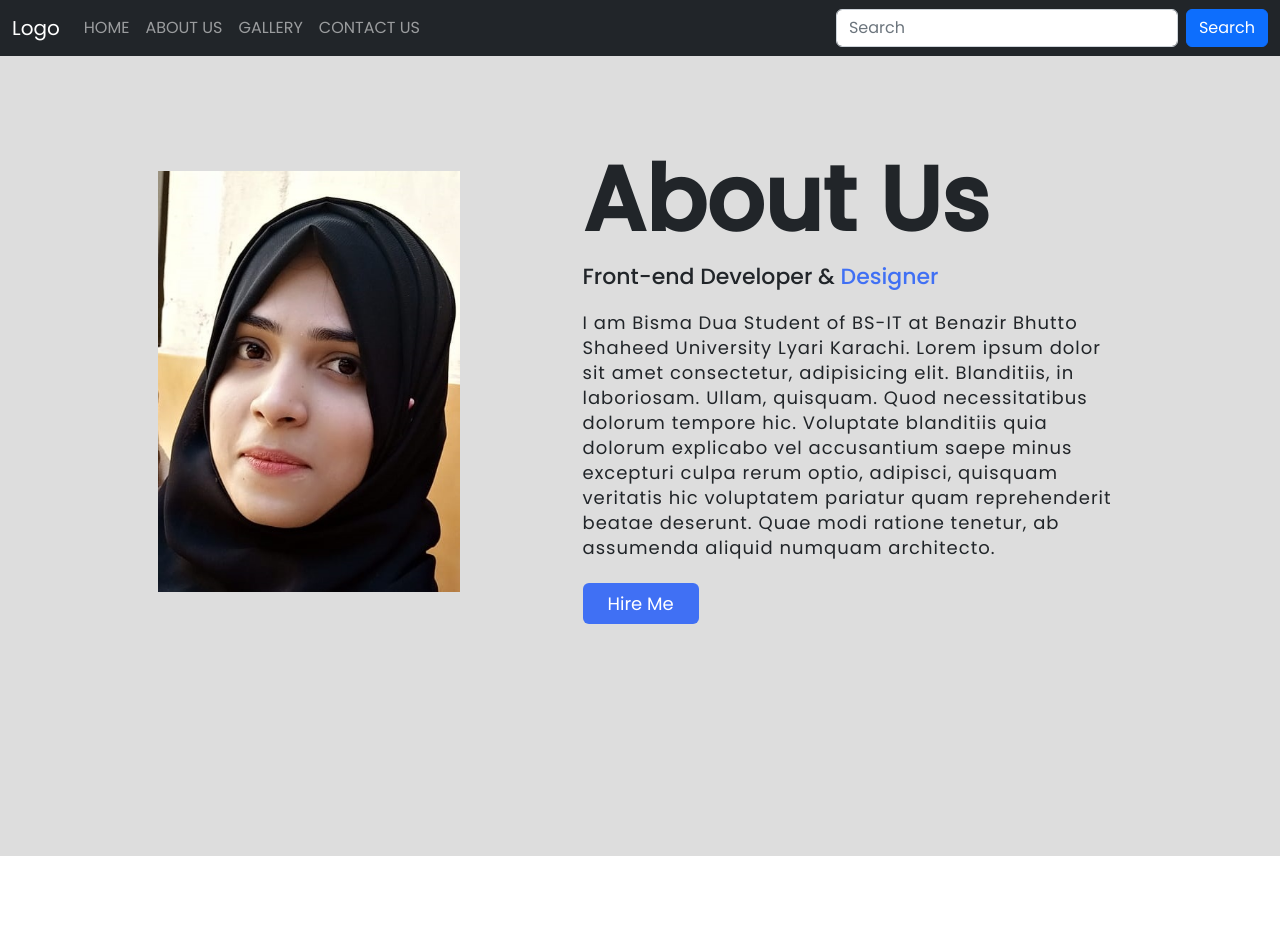
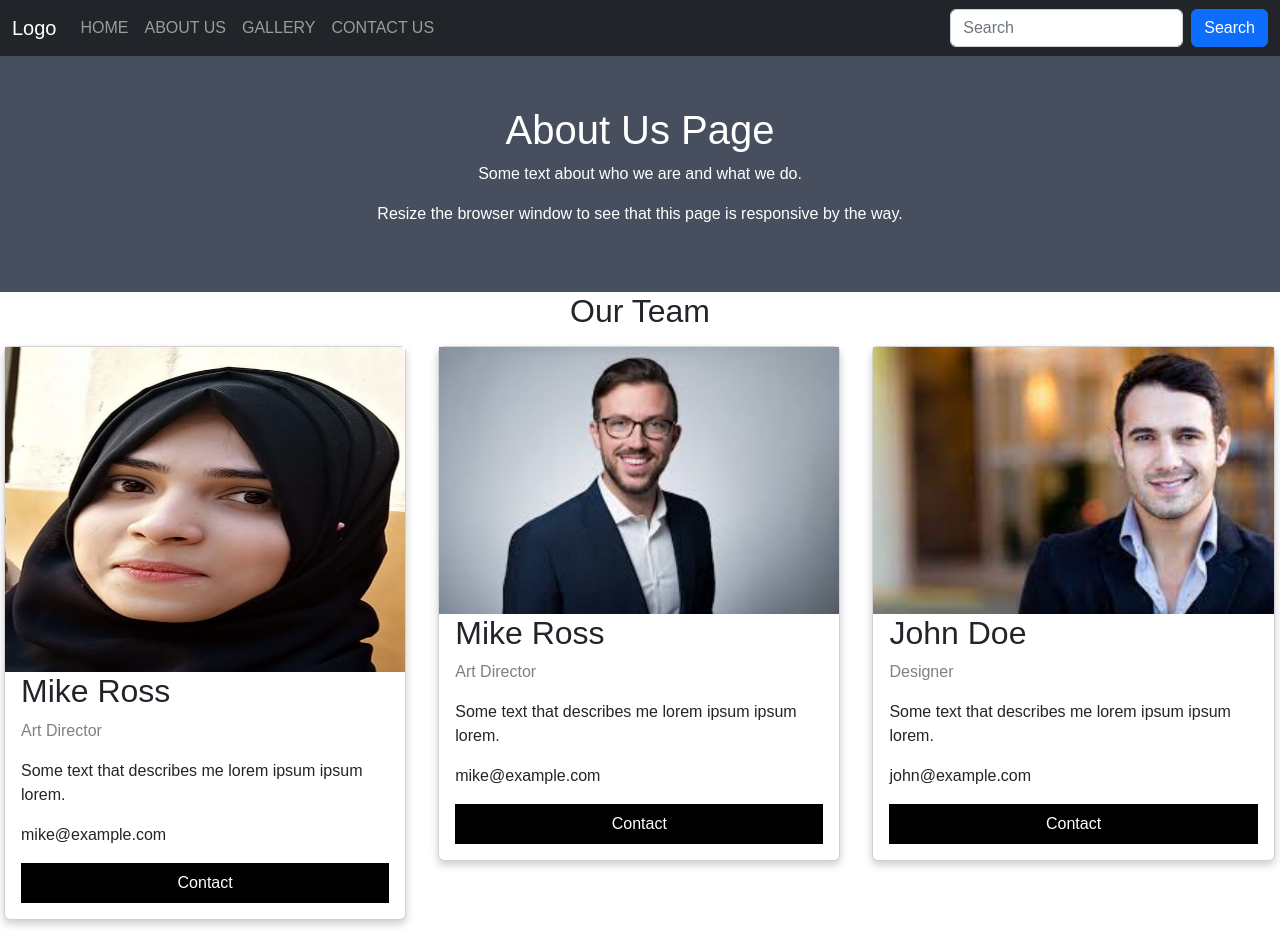
Before and after one commit to BismaDua/Bootstrapweb, a plain HTML site: page about.html in a window 1280 px wide. Before the commit the page ends 856 px from the top, so only its background shows below. Drawn offline with nearby package versions, Linux system fonts and the light colour scheme.

Commit message:
Update about.html

```diff
--- a/about.html
+++ b/about.html
@@ -1,80 +1,87 @@
 <!DOCTYPE html>
 <html lang="en">
 <head>
-  <meta charset="UTF-8">
-  <meta name="viewport" content="width=device-width, initial-scale=1.0">
-  <meta http-equiv="X-UA-Compatible" content="ie=edge">
+  <title>Bootstrap Example</title>
+  <meta charset="utf-8">
+  <meta name="viewport" content="width=device-width, initial-scale=1">
   <link href="https://cdn.jsdelivr.net/npm/bootstrap@5.2.3/dist/css/bootstrap.min.css" rel="stylesheet">
+  <link href="css/styles.css" rel="stylesheet" />
   <script src="https://cdn.jsdelivr.net/npm/bootstrap@5.2.3/dist/js/bootstrap.bundle.min.js"></script>
+</head>
+
 <style>
-    @import url('https://fonts.googleapis.com/css2?family=Poppins:wght@200;300;400;500&display=swap');
-*{
+body {
+  font-family: Arial, Helvetica, sans-serif;
   margin: 0;
-  padding: 0;
-  box-sizing: border-box;
-  font-family: 'Poppins', sans-serif;
-}
-.about-us{
-  height: 100vh;
-  width: 100%;
-  padding: 90px 0;
-  background: #ddd;
-}
-.pic{
-  height: auto;
-  width:  302px;
-}
-.about{
-  width: 1130px;
-  max-width: 85%;
-  margin: 0 auto;
-  display: flex;
-  align-items: center;
-  justify-content: space-around;
-}
-.text{
-  width: 540px;
-}
-.text h2{
-  font-size: 90px;
-  font-weight: 600;
-  margin-bottom: 10px;
-
-}
-.text h5{
-  font-size: 22px;
-  font-weight: 500;
-  margin-bottom: 20px;
-}
-span{
-  color: #4070f4;
-}
-.text p{
-  font-size: 18px;
-  line-height: 25px;
-  letter-spacing: 1px;
-}
-.data{
-  margin-top: 30px;
-}
-.hire{
-  font-size: 18px;
-  background: #4070f4;
-  color: #fff;
-  text-decoration: none;
-  border: none;
-  padding: 8px 25px;
-  border-radius: 6px;
-  transition: 0.5s;
-}
-.hire:hover{
-  background: #000;
-  border: 1px solid #4070f4;
 }
 
+html {
+  box-sizing: border-box;
+}
+
+*, *:before, *:after {
+  box-sizing: inherit;
+}
+
+.column {
+  float: left;
+  width: 33.3%;
+  margin-bottom: 16px;
+  padding: 0 8px;
+}
+
+.card {
+  box-shadow: 0 4px 8px 0 rgba(0, 0, 0, 0.2);
+  margin: 8px;
+}
+
+.about-section {
+  padding: 50px;
+  text-align: center;
+  background-color: #474e5d;
+  color: white;
+}
+
+.container {
+  padding: 0 16px;
+}
+
+.container::after, .row::after {
+  content: "";
+  clear: both;
+  display: table;
+}
+
+.title {
+  color: grey;
+}
+
+.button {
+  border: none;
+  outline: 0;
+  display: inline-block;
+  padding: 8px;
+  color: white;
+  background-color: #000;
+  text-align: center;
+  cursor: pointer;
+  width: 100%;
+}
+
+.button:hover {
+  background-color: #555;
+}
+
+@media screen and (max-width: 650px) {
+  .column {
+    width: 100%;
+    display: block;
+  }
+}
 </style>
 </head>
 <body>
+
   <nav class="navbar navbar-expand-sm navbar-dark bg-dark">
     <div class="container-fluid">
       <a class="navbar-brand" href="javascript:void(0)">Logo</a>
@@ -104,18 +111,53 @@ span{
       </div>
     </div>
   </nav>
-  <section class="about-us">
-    <div class="about">
-      <img src="./bd.jpg" class="pic">
-      <div class="text">
-        <h2>About Us</h2>
-        <h5>Front-end Developer & <span>Designer</span></h5>
-          <p>I am Bisma Dua Student of BS-IT at Benazir Bhutto Shaheed University Lyari Karachi. Lorem ipsum dolor sit amet consectetur, adipisicing elit. Blanditiis, in laboriosam. Ullam, quisquam. Quod necessitatibus dolorum tempore hic. Voluptate blanditiis quia dolorum explicabo vel accusantium saepe minus excepturi culpa rerum optio, adipisci, quisquam veritatis hic voluptatem pariatur quam reprehenderit beatae deserunt. Quae modi ratione tenetur, ab assumenda aliquid numquam architecto.</p>
-        <div class="data">
-        <a href="#" class="hire">Hire Me</a>
+<div class="about-section">
+  <h1>About Us Page</h1>
+  <p>Some text about who we are and what we do.</p>
+  <p>Resize the browser window to see that this page is responsive by the way.</p>
+</div>
+
+<h2 style="text-align:center">Our Team</h2>
+<div class="row">
+  <div class="column">
+    <div class="card">
+      <img src="./bd.jpg" alt="Mike" style="width:100%" height="325px">
+      <div class="container">
+        <h2>Mike Ross</h2>
+        <p class="title">Art Director</p>
+        <p>Some text that describes me lorem ipsum ipsum lorem.</p>
+        <p>mike@example.com</p>
+        <p><button class="button">Contact</button></p>
       </div>
     </div>
   </div>
-  </section>
+
+  <div class="column">
+    <div class="card">
+      <img src="./image2.jpg" alt="Mike" style="width:100%">
+      <div class="container">
+        <h2>Mike Ross</h2>
+        <p class="title">Art Director</p>
+        <p>Some text that describes me lorem ipsum ipsum lorem.</p>
+        <p>mike@example.com</p>
+        <p><button class="button">Contact</button></p>
+      </div>
+    </div>
+  </div>
+
+  <div class="column">
+    <div class="card">
+      <img src="./image3.jpg" alt="John" style="width:100%">
+      <div class="container">
+        <h2>John Doe</h2>
+        <p class="title">Designer</p>
+        <p>Some text that describes me lorem ipsum ipsum lorem.</p>
+        <p>john@example.com</p>
+        <p><button class="button">Contact</button></p>
+      </div>
+    </div>
+  </div>
+</div>
+
 </body>
 </html>
```
Lines whose indentation alone changed are shown as unchanged.
